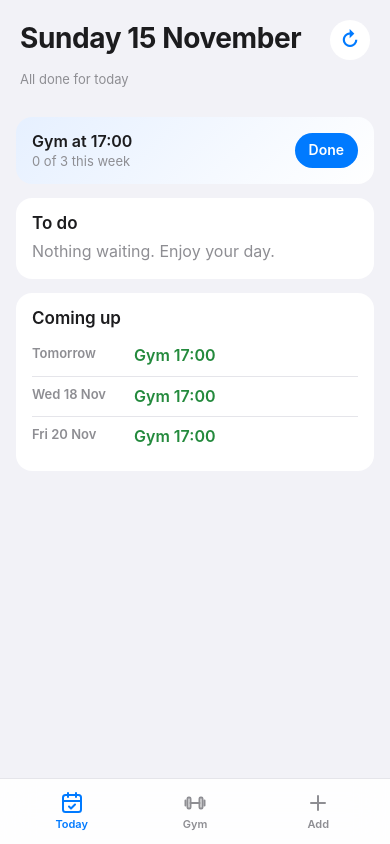
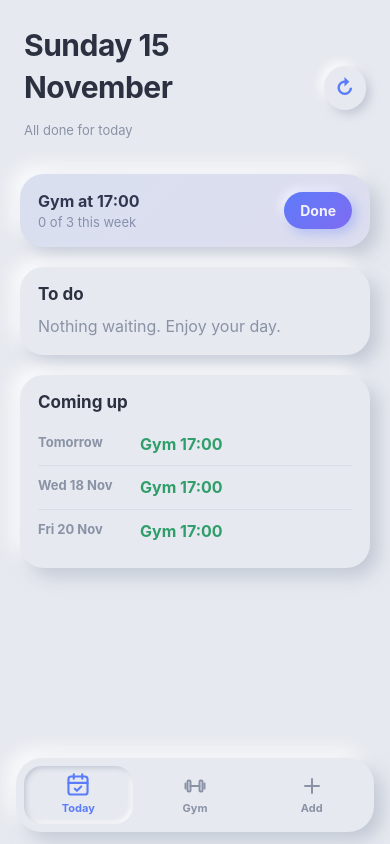
Before and after one commit to six-pistols/chores-web, a plain HTML site: page index.html in a window 390 px wide. Both pictures are taken after a click on the button "Today". Drawn offline with Linux system fonts and the light colour scheme.

Commit message:
Publish phone app

```diff
--- a/app.js
+++ b/app.js
@@ -233,9 +233,14 @@ function viewAdd() {
       ...ex.map((x) => el("button", { class: "chip", onclick: () => { input.value = x; input.focus(); } }, x)))];
 }
 
+let shownTab = null;
 function render() {
   const main = $("main");
   main.replaceChildren(...({ today: viewToday, gym: viewGym, add: viewAdd }[S.tab])());
+  if (shownTab !== S.tab) {        // animate only when the view changes, not after every tap
+    main.classList.remove("enter"); void main.offsetWidth; main.classList.add("enter");
+    shownTab = S.tab;
+  }
   for (const b of document.querySelectorAll("nav button")) b.classList.toggle("on", b.dataset.tab === S.tab);
 }
 
--- a/index.html
+++ b/index.html
@@ -4,8 +4,8 @@
   <meta charset="utf-8">
   <meta name="viewport" content="width=device-width, initial-scale=1, viewport-fit=cover">
   <title>Chores</title>
-  <meta name="theme-color" content="#f2f2f7" media="(prefers-color-scheme: light)">
-  <meta name="theme-color" content="#0f172a" media="(prefers-color-scheme: dark)">
+  <meta name="theme-color" content="#e6e9ef" media="(prefers-color-scheme: light)">
+  <meta name="theme-color" content="#262a33" media="(prefers-color-scheme: dark)">
   <meta name="apple-mobile-web-app-capable" content="yes">
   <meta name="mobile-web-app-capable" content="yes">
   <meta name="apple-mobile-web-app-status-bar-style" content="default">
--- a/style.css
+++ b/style.css
@@ -1,76 +1,99 @@
+/* Soft UI (neumorphism): everything is cut from the same surface and lifted or pressed with two shadows. */
 :root {
-  --bg: #f2f2f7; --card: #ffffff; --ink: #1c1c1e; --text: #3a3a3c; --mut: #8e8e93; --line: #e5e5ea;
-  --accent: #007aff; --accent-soft: #e6f0ff; --ok: #248a3d; --late: #d70015; --fill: #eeeef2;
+  --bg: #e6e9ef; --ink: #2b3140; --text: #4a5263; --mut: #8a93a6;
+  --hi: #ffffff; --lo: #b8bfcc; --hi-a: rgba(255,255,255,.9); --lo-a: rgba(163,172,190,.55);
+  --accent: #5b7cfa; --accent-2: #7f6bf2; --ok: #2f9e6a; --late: #e0565b; --on-accent: #fff;
+  --lift: 8px 8px 18px var(--lo-a), -8px -8px 18px var(--hi-a);
+  --lift-sm: 4px 4px 10px var(--lo-a), -4px -4px 10px var(--hi-a);
+  --press: inset 4px 4px 9px var(--lo-a), inset -4px -4px 9px var(--hi-a);
+  --press-sm: inset 2px 2px 5px var(--lo-a), inset -2px -2px 5px var(--hi-a);
+  --ease: cubic-bezier(.22,.8,.26,1);
 }
 @media (prefers-color-scheme: dark) {
   :root {
-    --bg: #0f172a; --card: #1b2438; --ink: #f1f5f9; --text: #cbd5e1; --mut: #94a3b8; --line: #2a3852;
-    --accent: #3b82f6; --accent-soft: #1e2f55; --ok: #34d399; --late: #f87171; --fill: #26324b;
+    --bg: #262a33; --ink: #eef1f7; --text: #c4cad6; --mut: #8790a3;
+    --hi-a: rgba(58,64,77,.75); --lo-a: rgba(12,14,19,.75);
+    --accent: #7b96ff; --accent-2: #9a86ff; --ok: #4cc28a; --late: #ff7b7f;
   }
 }
 * { box-sizing: border-box; -webkit-tap-highlight-color: transparent; }
 html, body { margin: 0; background: var(--bg); color: var(--text);
-  font: 16px/1.35 -apple-system, BlinkMacSystemFont, "SF Pro Text", "Segoe UI", Inter, sans-serif; }
-body.busy main { opacity: .6; pointer-events: none; }
-main { max-width: 640px; margin: 0 auto;
-  padding: calc(env(safe-area-inset-top) + 12px) 16px calc(env(safe-area-inset-bottom) + 96px); }
+  font: 16px/1.4 -apple-system, BlinkMacSystemFont, "SF Pro Text", "Segoe UI", Inter, sans-serif;
+  -webkit-font-smoothing: antialiased; }
+body.busy main { opacity: .65; pointer-events: none; }
+main { max-width: 640px; margin: 0 auto; transition: opacity .25s var(--ease);
+  padding: calc(env(safe-area-inset-top) + 14px) 20px calc(env(safe-area-inset-bottom) + 112px); }
+main.enter > * { animation: rise .45s var(--ease) both; }
+main.enter > :nth-child(2) { animation-delay: .04s; } main.enter > :nth-child(3) { animation-delay: .08s; }
+main.enter > :nth-child(4) { animation-delay: .12s; } main.enter > :nth-child(n+5) { animation-delay: .16s; }
+@keyframes rise { from { opacity: 0; transform: translateY(10px); } to { opacity: 1; transform: none; } }
+@media (prefers-reduced-motion: reduce) { main.enter > * { animation: none; } * { transition: none !important; } }
 
-header { display: flex; align-items: flex-start; justify-content: space-between; gap: 12px; margin: 8px 4px 16px; }
-h1 { margin: 0; color: var(--ink); font-size: 28px; font-weight: 700; letter-spacing: -.4px; }
-h2 { margin: 0 0 6px; color: var(--ink); font-size: 17px; font-weight: 600; }
-h2.small { margin-top: 18px; font-size: 13px; color: var(--mut); font-weight: 600; text-transform: uppercase; letter-spacing: .3px; }
+header { display: flex; align-items: center; justify-content: space-between; gap: 12px; margin: 10px 4px 22px; }
+h1 { margin: 0; color: var(--ink); font-size: 30px; font-weight: 750; letter-spacing: -.5px; }
+h2 { margin: 0 0 8px; color: var(--ink); font-size: 17px; font-weight: 650; }
+h2.small { margin-top: 20px; font-size: 12px; color: var(--mut); font-weight: 650; text-transform: uppercase; letter-spacing: .6px; }
 .sub { color: var(--mut); font-size: 13px; }
-.note { color: var(--mut); font-size: 12px; margin: 0 6px 16px; }
+.note { color: var(--mut); font-size: 12px; margin: 0 8px 18px; }
 
-.card { background: var(--card); border-radius: 16px; padding: 14px 16px; margin-bottom: 14px; }
-.item, .row { display: flex; align-items: center; gap: 10px; padding: 11px 0; border-top: 1px solid var(--line); flex-wrap: wrap; }
-.card h2 + .item { border-top: 0; }
-.row { border: 0; padding: 0; }
+.card { background: var(--bg); border-radius: 24px; padding: 16px 18px; margin-bottom: 20px; box-shadow: var(--lift); }
+.item, .row { display: flex; align-items: center; gap: 10px; padding: 12px 0; flex-wrap: wrap; }
+.item + .item, .day + .day { border-top: 1px solid color-mix(in srgb, var(--lo) 30%, transparent); }
+.row { padding: 0; }
 .grow { flex: 1; min-width: 0; }
-.title { color: var(--ink); font-weight: 600; overflow-wrap: anywhere; }
-.actions { display: flex; gap: 6px; margin-left: auto; }
+.title { color: var(--ink); font-weight: 650; overflow-wrap: anywhere; }
+.actions { display: flex; gap: 8px; margin-left: auto; }
 .stack .grow { flex-basis: 100%; }
-.stack .actions { margin-top: 2px; }
+.stack .actions { margin-top: 4px; }
 .empty { color: var(--mut); margin: 6px 0 2px; }
 .late { color: var(--late); }
-.ok { color: var(--ok); } .accent { color: var(--accent); } .muted { color: var(--mut); } .faint { color: var(--mut); opacity: .7; font-weight: 500; }
-.is-today { background: var(--accent-soft); margin: 0 -16px; padding-left: 16px; padding-right: 16px; }
-.when { width: 92px; color: var(--mut); font-size: 13px; font-weight: 600; flex: none; }
-.day { display: flex; gap: 10px; padding: 9px 0; border-top: 1px solid var(--line); }
-.card h2 + .day { border-top: 0; }
+.ok { color: var(--ok); } .accent { color: var(--accent); } .muted { color: var(--mut); } .faint { color: var(--mut); opacity: .75; font-weight: 500; }
+.is-today { margin: 4px -8px; padding: 12px 10px; border-radius: 16px; box-shadow: var(--press-sm); border-top: 0 !important; }
+.is-today + .item, .is-today + .day { border-top: 0; }
+.when { width: 92px; color: var(--mut); font-size: 13px; font-weight: 650; flex: none; }
+.day { display: flex; gap: 10px; padding: 10px 0; }
 .day .grow div { color: var(--text); }
-.gym { color: var(--ok) !important; font-weight: 600; }
-.gym-today { background: linear-gradient(135deg, var(--accent-soft), var(--card)); }
+.gym { color: var(--ok) !important; font-weight: 650; }
+.gym-today { position: relative; overflow: hidden; }
+.gym-today::before { content: ""; position: absolute; inset: 0; pointer-events: none; opacity: .09;
+  background: linear-gradient(135deg, var(--accent), var(--accent-2)); }
 
-button { font: inherit; font-size: 14px; font-weight: 600; border: 0; border-radius: 999px; padding: 8px 14px; cursor: pointer;
-  color: var(--ink); background: var(--fill); }
-button:active { transform: scale(.97); }
-button.primary { background: var(--accent); color: #fff; }
-button.ghost { background: var(--fill); }
-button.big { padding: 13px 22px; font-size: 16px; }
-button.icon { background: var(--card); width: 40px; height: 40px; padding: 0; font-size: 20px; color: var(--accent); }
-button.chip { display: inline-block; margin: 0 6px 8px 0; background: var(--fill); font-weight: 500; color: var(--text); }
+button { font: inherit; font-size: 14px; font-weight: 650; border: 0; border-radius: 999px; padding: 9px 16px; cursor: pointer;
+  color: var(--ink); background: var(--bg); box-shadow: var(--lift-sm);
+  transition: box-shadow .18s var(--ease), transform .18s var(--ease), color .18s, background .18s; }
+button:active { box-shadow: var(--press-sm); transform: scale(.97); }
+button:focus-visible { outline: 2px solid var(--accent); outline-offset: 3px; }
+button.primary { color: var(--on-accent); background: linear-gradient(135deg, var(--accent), var(--accent-2));
+  box-shadow: 4px 4px 12px color-mix(in srgb, var(--accent) 35%, transparent), -4px -4px 10px var(--hi-a); }
+button.primary:active { box-shadow: inset 3px 3px 8px rgba(0,0,0,.22), inset -2px -2px 6px rgba(255,255,255,.18); }
+button.ghost { color: var(--mut); }
+button.big { padding: 14px 26px; font-size: 16px; }
+button.icon { width: 44px; height: 44px; padding: 0; font-size: 20px; color: var(--accent); }
+button.chip { display: inline-block; margin: 0 10px 12px 0; font-weight: 550; color: var(--text); }
+button.chip.on, button.chip[aria-pressed="true"] { box-shadow: var(--press-sm); color: var(--accent); }
 
-.add { display: flex; gap: 8px; }
-.add input { flex: 1; min-width: 0; font: inherit; padding: 10px 14px; border-radius: 12px; border: 1px solid var(--line);
-  background: var(--bg); color: var(--ink); outline: none; }
-.add input:focus { border-color: var(--accent); }
+.add { display: flex; gap: 12px; align-items: center; }
+.add input { flex: 1; min-width: 0; font: inherit; padding: 13px 18px; border-radius: 18px; border: 0;
+  background: var(--bg); color: var(--ink); outline: none; box-shadow: var(--press); transition: box-shadow .2s var(--ease); }
+.add input:focus { box-shadow: var(--press), 0 0 0 2px color-mix(in srgb, var(--accent) 45%, transparent); }
+.add input::placeholder { color: var(--mut); }
 
-nav { position: fixed; left: 0; right: 0; bottom: 0; display: flex; justify-content: center; gap: 4px;
-  padding: 6px 12px calc(env(safe-area-inset-bottom) + 6px); background: color-mix(in srgb, var(--card) 88%, transparent);
-  backdrop-filter: blur(18px); -webkit-backdrop-filter: blur(18px); border-top: 1px solid var(--line); }
-nav button { flex: 1; max-width: 160px; display: flex; flex-direction: column; align-items: center; gap: 2px;
-  background: transparent; color: var(--mut); font-size: 11px; border-radius: 12px; padding: 6px; }
-nav button .ic { width: 24px; height: 24px; fill: none; stroke: currentColor; stroke-width: 2; stroke-linecap: round; stroke-linejoin: round; }
-nav button.on { color: var(--accent); }
+nav { position: fixed; left: 16px; right: 16px; bottom: calc(env(safe-area-inset-bottom) + 12px); max-width: 420px; margin: 0 auto;
+  display: flex; justify-content: center; gap: 8px; padding: 8px; border-radius: 26px; background: var(--bg); box-shadow: var(--lift); }
+nav button { flex: 1; display: flex; flex-direction: column; align-items: center; gap: 3px; box-shadow: none;
+  background: transparent; color: var(--mut); font-size: 11px; border-radius: 18px; padding: 8px 6px; }
+nav button .ic { width: 24px; height: 24px; fill: none; stroke: currentColor; stroke-width: 2; stroke-linecap: round; stroke-linejoin: round;
+  transition: transform .25s var(--ease); }
+nav button.on { color: var(--accent); box-shadow: var(--press-sm); }
+nav button.on .ic { transform: translateY(-1px) scale(1.06); }
 
-#toast { position: fixed; left: 16px; right: 16px; bottom: calc(env(safe-area-inset-bottom) + 76px); max-width: 600px; margin: 0 auto;
-  display: flex; align-items: center; gap: 10px; background: var(--ink); color: var(--bg); border-radius: 14px;
-  padding: 12px 14px; font-size: 14px; box-shadow: 0 8px 24px rgba(0,0,0,.18); }
+#toast { position: fixed; left: 20px; right: 20px; bottom: calc(env(safe-area-inset-bottom) + 100px); max-width: 600px; margin: 0 auto;
+  display: flex; align-items: center; gap: 10px; background: var(--bg); color: var(--ink); border-radius: 20px;
+  padding: 12px 16px; font-size: 14px; box-shadow: var(--lift); animation: rise .3s var(--ease) both; }
 #toast[hidden] { display: none; }
 #toast span { flex: 1; }
-#toast button { background: transparent; color: var(--accent); padding: 4px 8px; }
+#toast button { color: var(--accent); padding: 6px 12px; }
 
-.signin { text-align: center; padding-top: 18vh; }
-.signin img { border-radius: 20px; }
-.signin p { color: var(--mut); max-width: 320px; margin: 10px auto 22px; }
+.signin { text-align: center; padding-top: 16vh; }
+.signin img { border-radius: 26px; box-shadow: var(--lift); }
+.signin p { color: var(--mut); max-width: 320px; margin: 14px auto 26px; }
```
Also changed, not shown: manifest.webmanifest.
